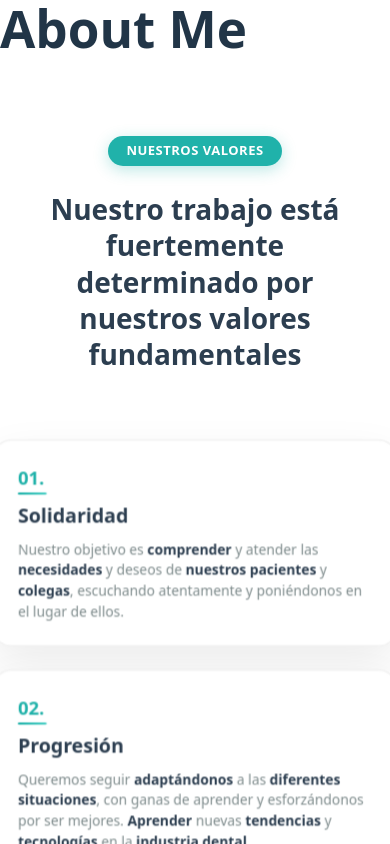
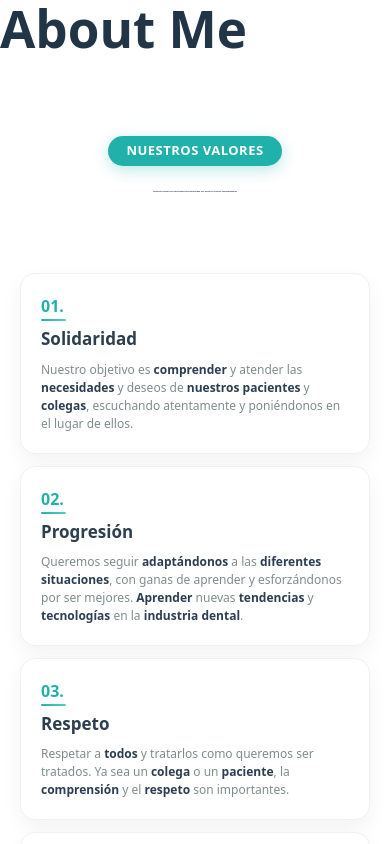
Before and after one commit to Jan-Amixtlan/odonto-nieves, a React (Vite) app: page /about in a window 390 px wide. Built offline with nearby package versions, Linux system fonts and the light colour scheme.

Commit message:
Refactor ValuesSection styles for improved layout and responsiveness; adjust font sizes, padding, and grid gaps

```diff
--- a/src/Components/ValuesSection/ValuesSection.css
+++ b/src/Components/ValuesSection/ValuesSection.css
@@ -55,7 +55,7 @@
 }
 
 .values-title {
-    font-size: 48px;
+    font-size: 45px;
     font-weight: 700;
     color: var(--gris-texto);
     line-height: 1.3;
@@ -68,7 +68,7 @@
 .values-grid {
     display: grid;
     grid-template-columns: repeat(2, 1fr);
-    gap: 80px 100px; /* vertical gap, horizontal gap */
+    gap: 18px 18px; /* vertical gap, horizontal gap */
     margin-bottom: 100px;
     max-width: 1400px;
     margin-left: auto;
@@ -89,24 +89,25 @@
 .card-inner {
     background: var(--blanco-puro);
     border-radius: 20px;
-    padding: 30px;
+    padding: 48px 40px;
     height: 100%;
     position: relative;
     overflow: hidden;
-    box-shadow: 0 15px 40px rgba(0, 0, 0, 0.08);
+    box-shadow: 0 8px 20px rgba(0, 0, 0, 0.05);
     border: 1px solid #f0f0f0;
     transition: all 0.5s cubic-bezier(0.175, 0.885, 0.32, 1.275);
     cursor: pointer;
     backdrop-filter: blur(10px);
-    max-width: 450px;
+    max-width: 600px;
     margin: 0 auto;
+    transform: scale(1);
 }
 
 .card-inner:hover {
-    transform: translateY(-20px) scale(1.02);
-    box-shadow: 0 30px 60px rgba(32, 178, 170, 0.2);
+    transform: scale(1.08) translateY(-8px);
+    box-shadow: 0 25px 50px rgba(32, 178, 170, 0.15);
     border-color: rgba(32, 178, 170, 0.3);
-    background: rgba(255, 255, 255, 0.95);
+    background: rgba(255, 255, 255, 0.98);
 }
 
 .card-hover-effect {
@@ -120,22 +121,22 @@
         rgba(32, 178, 170, 0.08) 50%,
         rgba(32, 178, 170, 0.02) 100%);
     opacity: 0;
-    transform: scale(0.8) rotate(-45deg);
+    transform: scale(0.3) rotate(-45deg);
     transition: all 0.8s cubic-bezier(0.25, 0.46, 0.45, 0.94);
     pointer-events: none;
 }
 
 .card-inner:hover .card-hover-effect {
     opacity: 1;
-    transform: scale(1.2) rotate(0deg);
+    transform: scale(1) rotate(0deg);
 }
 
 /* Value Number */
 .value-number {
-    font-size: 20px;
+    font-size: 28px;
     font-weight: 700;
     color: var(--turquesa-principal);
-    margin-bottom: 15px;
+    margin-bottom: 18px;
     position: relative;
     display: inline-block;
     transition: all 0.3s ease;
@@ -158,29 +159,29 @@
 
 .card-inner:hover .value-number {
     color: var(--turquesa-oscuro);
-    transform: scale(1.1);
+    transform: scale(1.05);
 }
 
 /* Value Title */
 .value-title {
-    font-size: 22px;
+    font-size: 30px;
     font-weight: 600;
     color: var(--gris-texto);
-    margin: 0 0 15px 0;
+    margin: 0 0 18px 0;
     line-height: 1.3;
     transition: all 0.3s ease;
 }
 
 .card-inner:hover .value-title {
     color: var(--turquesa-principal);
-    transform: translateX(5px);
+    transform: translateX(3px);
 }
 
 /* Value Content */
 .value-content {
-    font-size: 14px;
+    font-size: 20px;
     color: var(--gris-claro);
-    line-height: 1.6;
+    line-height: 1.7;
     margin: 0;
     text-align: justify;
 }
@@ -327,7 +328,7 @@
     }
 
     .values-grid {
-        gap: 70px 80px;
+        gap: 14px 14px;
         max-width: 1200px;
     }
 
@@ -336,12 +337,13 @@
     }
 
     .card-inner {
-        padding: 25px;
-        max-width: 400px;
+        padding: 36px 28px;
+        max-width: 520px;
+        transform: scale(1);
     }
 
     .card-inner:hover {
-        transform: translateY(-15px) scale(1.01);
+        transform: scale(1.08) translateY(-6px);
     }
 
     .value-title {
@@ -381,18 +383,19 @@
 
     .values-grid {
         grid-template-columns: 1fr;
-        gap: 60px;
+        gap: 18px;
         margin-bottom: 80px;
         max-width: 500px;
     }
 
     .card-inner {
-        padding: 25px;
+        padding: 32px 18px;
         max-width: 100%;
+        transform: scale(1);
     }
 
     .card-inner:hover {
-        transform: translateY(-10px) scale(1.005);
+        transform: scale(1.08) translateY(-4px);
     }
 
     .value-number {
@@ -426,7 +429,7 @@
     }
 
     .values-title {
-        font-size: 28px;
+        font-size: 2px;
     }
 
     .section-tag {
@@ -435,7 +438,7 @@
     }
 
     .values-grid {
-        gap: 50px;
+        gap: 12px;
         margin-bottom: 60px;
         max-width: 100%;
     }
@@ -444,11 +447,12 @@
         padding: 20px;
         border-radius: 15px;
         max-width: 100%;
+        transform: scale(1);
     }
 
     .card-inner:hover {
-        transform: translateY(-8px) scale(1.002);
-        box-shadow: 0 20px 40px rgba(32, 178, 170, 0.15);
+        transform: scale(1.08) translateY(-2px);
+        box-shadow: 0 15px 30px rgba(32, 178, 170, 0.12);
     }
 
     .value-number {
```
